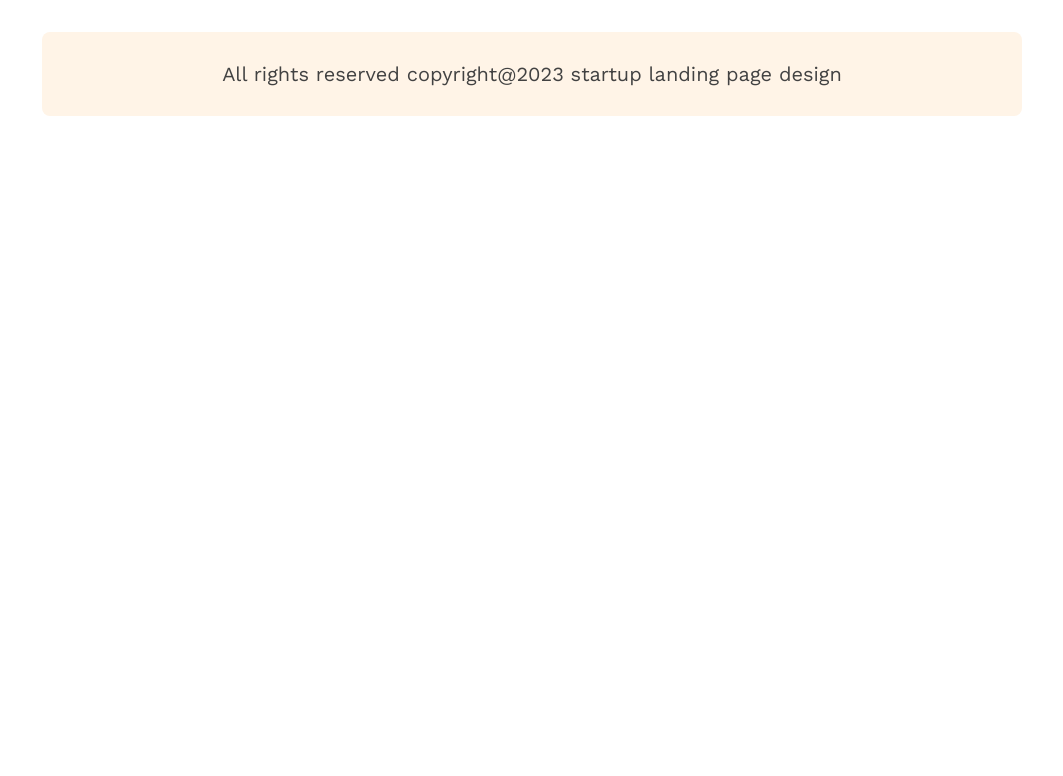
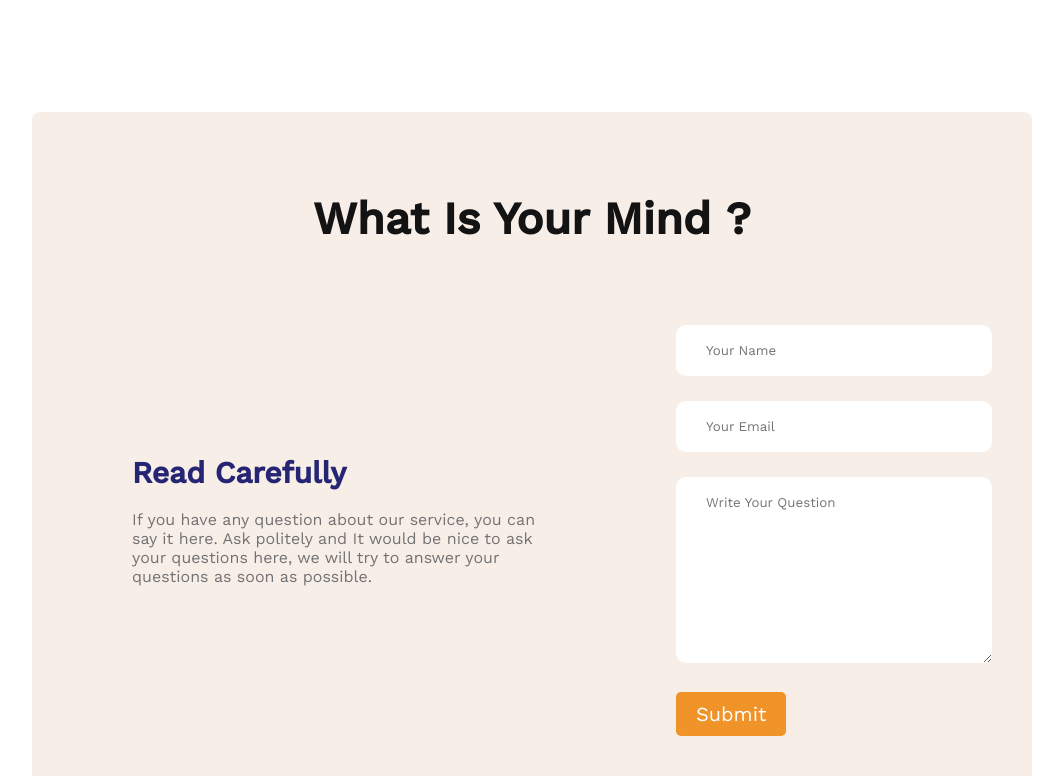
Before and after one commit to shahidaaktereva/second-assienment, a plain HTML site: page index.html in a window 1280 px wide. Shown: the part 2984-3760 px from the top of the page, without its empty margins (108-1171 px from the left). Before the commit the page ends 3150 px from the top, so only its background shows below. Drawn offline with nearby package versions, Linux system fonts and the light colour scheme.

Commit message:
fifth commit

```diff
--- a/index.html
+++ b/index.html
@@ -101,6 +101,24 @@
                 <img src="images/sponsors/figma.png" alt="">
             </div>
         </section>
+        <!------ Exrtra section added ------>
+        <section class="contact-section">
+            <h3 class="Sponspors-title">What Is Your Mind ?</h3>
+            <div class="contact">
+                <div class="contact-item">
+                    <h2 class="contact-title">Read Carefully</h2>
+                    <p class="facts-section-para">If you have any question about our service, you can say it here. Ask politely and It would be nice to ask your questions here, we will try to answer your questions as soon as possible. </p>
+                </div>
+                <div>
+                    <form>
+                        <input type="text" placeholder="Your Name">
+                        <input type="email" placeholder="Your Email">
+                        <textarea name="" id="" cols="30" rows="10" placeholder="Write Your Question"></textarea>
+                        <input class="submit-btn" type="submit" value="Submit">
+                    </form>
+                </div>
+            </div>
+        </section>
     </main>
     <!----- footer section ----->
     <footer class="footer-part">
--- a/styles/style.css
+++ b/styles/style.css
@@ -3,6 +3,7 @@
     font-family: 'Open Sans', sans-serif;
     font-family: 'Work Sans', sans-serif;
 }
+/*------- Header part styles ------*/
 .header{
     background: rgba(255, 144, 14, 0.1);
 }
@@ -24,9 +25,6 @@ nav li{
 nav ul{
     display: flex;
     align-items: center;
-}
-.banner{
-
 }
 .banner-title{
     color: #131313;
@@ -60,6 +58,10 @@ nav ul{
     margin: 0px 30px 50px 180px;
     border-radius: 8px;
 }
+
+/*-------- Quick list of Our Features section styles -----*/
+
+
 .first-section{
     display: flex;
     align-items: center;
@@ -99,7 +101,10 @@ nav ul{
     width: 180px;
     height: 64px;
 }
-/* Some Facts Styles */
+
+/*------- Some Facts section Styles -------*/
+
+
 .Some-Facts-Section{
     margin: 150px 0px;
 }
@@ -149,7 +154,7 @@ nav ul{
 
 
 
-/* Sponspores styles */
+/*------- Sponspores styles --------*/
 
 .Sponspors-title{
     color: #131313;
@@ -170,6 +175,49 @@ nav ul{
 .sponsors-img{
     margin: 50px 70px 50px 170px;
 }
+
+
+/*------ Extra section added styles ------*/
+
+.contact-section{
+    background-color: #f8eee8;
+    margin: 130px 140px;
+    padding: 80px 100px;
+    border-radius: 8px;
+}
+.contact{
+    display: flex;
+    align-items: center;
+    gap: 70px;
+    padding-top: 80px;
+    padding-bottom: 50px;
+}
+.contact-item{
+    padding-right: 70px;
+}
+.contact-title{
+    color: rgb(37, 37, 116);
+    font-size: 30px;
+}
+.contact input[type="text"], input[type="email"], textarea{
+    margin-bottom: 25px;
+    border: 0px;
+    width: 100%;
+    padding: 18px 30px;
+    border-radius: 10px;
+}
+.submit-btn{
+    border: 0px;
+    border-radius: 5px;
+    padding: 10px 20px;
+    background-color: #f0942a;
+    color: white;
+    font-size: 20px;
+}
+
+
+
+/*------ Footer section styles ------*/
 .footer-part{
     background: #FFF4E7;
     border-radius: 8px;
```
